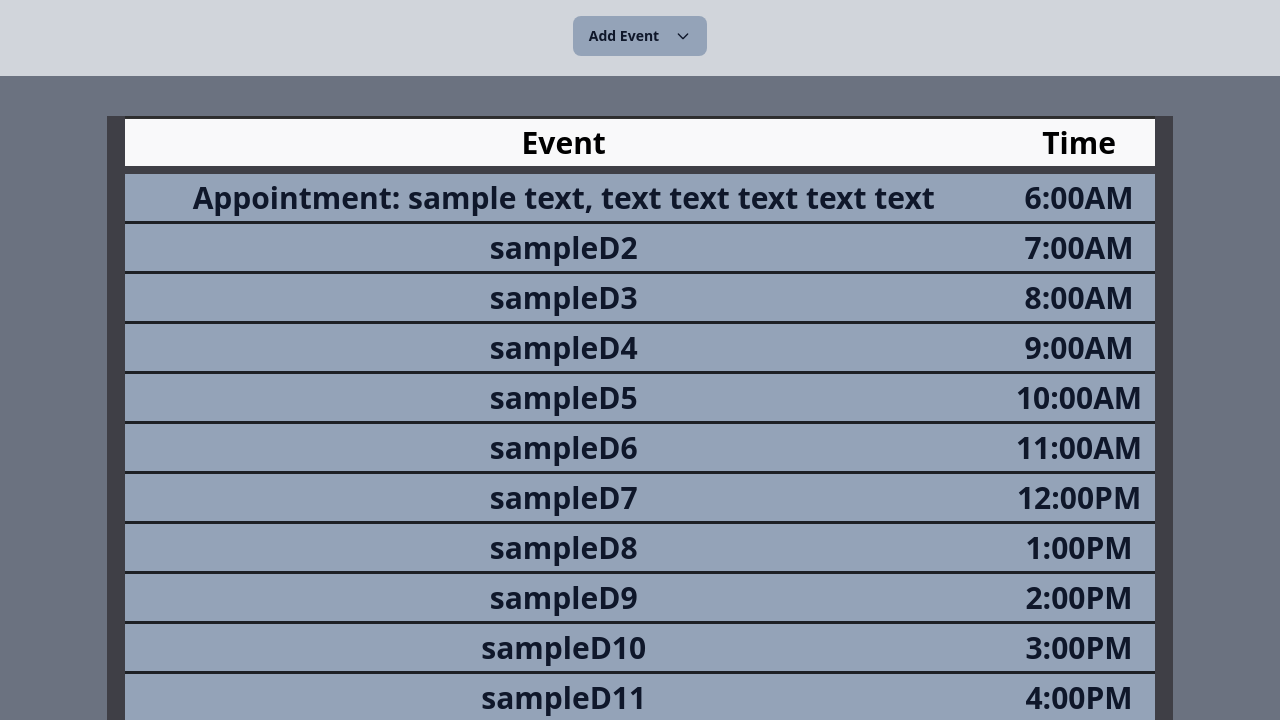
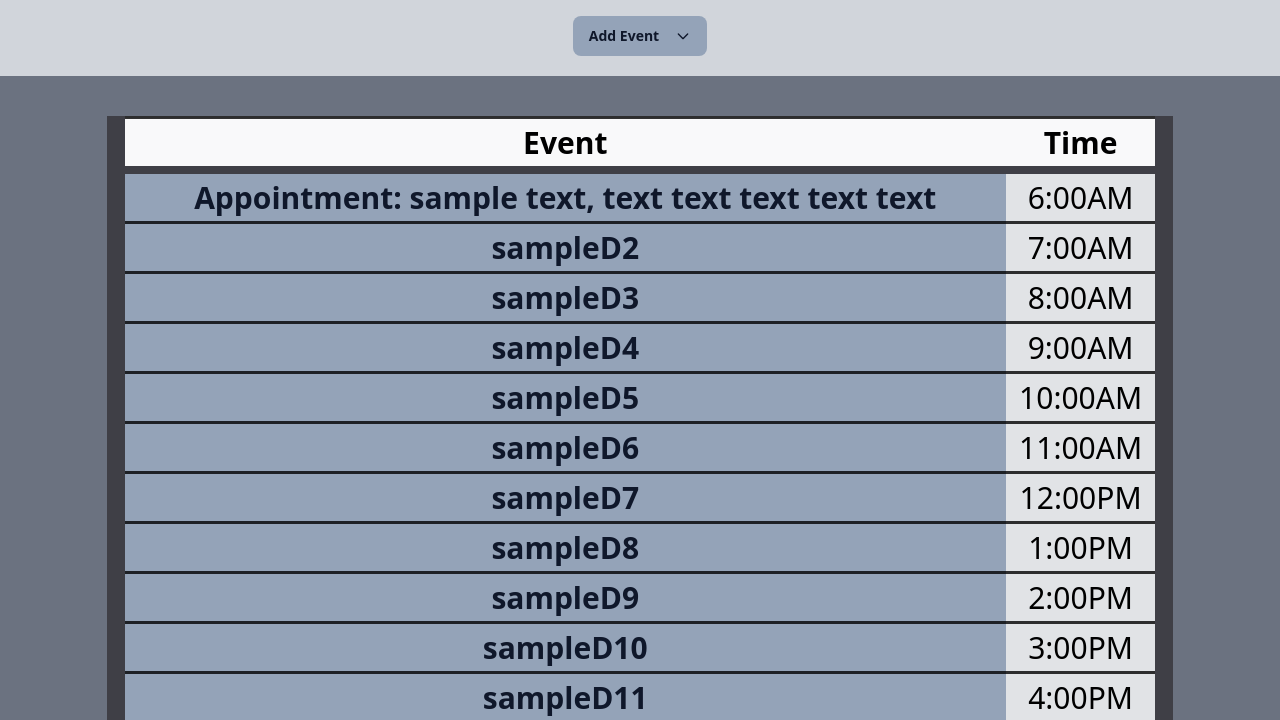
Before and after one commit to LimeRicky84/The-Plan, a plain HTML site: page today.html in a window 1280 px wide. Shown: the part 80-800 px from the top of the page. Drawn offline with nearby package versions, Linux system fonts and the light colour scheme.

Commit message:
most current

```diff
--- a/assets/style.css
+++ b/assets/style.css
@@ -61,13 +61,13 @@ tr {
 }
 
 
-td {
+.reactive {
     background-color: #94a3b8;
     color: #0f172a;
     font-weight: 600;
 }
 
-td:hover {
+.reactive:hover {
     background-color: #475569;
     color: #e2e8f0;
 }
--- a/today.html
+++ b/today.html
@@ -23,20 +23,20 @@
                     <form>
                         <div class="mb-6">
                         <label for="event" class="block mb-2 text-sm font-medium text-gray-900 dark:text-gray-300">Event</label>
-                        <input type="email" id="email" class="bg-gray-50 border border-gray-300 text-gray-900 text-sm rounded-lg focus:ring-blue-500 focus:border-blue-500 block w-full p-2.5 dark:bg-gray-700 dark:border-gray-600 dark:placeholder-gray-400 dark:text-white dark:focus:ring-blue-500 dark:focus:border-blue-500" placeholder="Event Description" required>
+                        <input type="text" id="event" class="bg-gray-50 border border-gray-300 text-gray-900 text-sm rounded-lg focus:ring-blue-500 focus:border-blue-500 block w-full p-2.5 dark:bg-gray-700 dark:border-gray-600 dark:placeholder-gray-400 dark:text-white dark:focus:ring-blue-500 dark:focus:border-blue-500" placeholder="Event Description">
                         </div>
                         <div class="flex justify-center">
                             <div class="timepicker relative form-floating mb-3 xl:w-96">
                             <input type="text"
                                 class="form-control block w-full px-3 py-1.5 text-base font-normal text-gray-700 bg-white bg-clip-padding border border-solid border-gray-300 rounded transition ease-in-out m-0 focus:text-gray-700 focus:bg-white focus:border-blue-600 focus:outline-none"
-                                placeholder="Select a time" />
+                                placeholder="Time" />
                             </div>
                         </div>
                         <div class="flex items-center justify-center">
                             <div class="datepicker relative form-floating mb-3 xl:w-96">
                             <input type="text"
                                 class="form-control block w-full px-3 py-1.5 text-base font-normal text-gray-700 bg-white bg-clip-padding border border-solid border-gray-300 rounded transition ease-in-out m-0 focus:text-gray-700 focus:bg-white focus:border-blue-600 focus:outline-none"
-                                placeholder="Select a date" />
+                                placeholder="Date" />
                             </div>
                         </div>
                         <div class="flex items-start mb-6">
@@ -58,52 +58,52 @@
                     <th>Time</th>
                 </tr>
                 <tr>
-                    <td>Appointment: sample text, text text text text text
+                    <td class="reactive">Appointment: sample text, text text text text text
                     </td>
                     <td>6:00AM</td>
                 </tr>
                 <tr>
-                    <td>sampleD2</td>
+                    <td class="reactive">sampleD2</td>
                     <td>7:00AM</td>
                 </tr>
                 <tr>
-                    <td>sampleD3</td>
+                    <td class="reactive">sampleD3</td>
                     <td>8:00AM</td>
                 </tr>
                 <tr>
-                    <td>sampleD4</td>
+                    <td class="reactive">sampleD4</td>
                     <td>9:00AM</td>
                 </tr>
                 <tr>
-                    <td>sampleD5</td>
+                    <td class="reactive">sampleD5</td>
                     <td>10:00AM</td>
                 </tr>
                 <tr>
-                    <td>sampleD6</td>
+                    <td class="reactive">sampleD6</td>
                     <td>11:00AM</td>
                 </tr>
                 <tr>
-                    <td>sampleD7</td>
+                    <td class="reactive">sampleD7</td>
                     <td>12:00PM</td>
                 </tr>
                 <tr>
-                    <td>sampleD8</td>
+                    <td class="reactive">sampleD8</td>
                     <td>1:00PM</td>
                 </tr>
                 <tr>
-                    <td>sampleD9</td>
+                    <td class="reactive">sampleD9</td>
                     <td>2:00PM</td>
                 </tr>
                 <tr>
-                    <td>sampleD10</td>
+                    <td class="reactive">sampleD10</td>
                     <td>3:00PM</td>
                 </tr>
                 <tr>
-                    <td>sampleD11</td>
+                    <td class="reactive">sampleD11</td>
                     <td>4:00PM</td>
                 </tr>
                 <tr>
-                    <td>sampleD12</td>
+                    <td class="reactive">sampleD12</td>
                     <td>5:00PM</td>
                 </tr>
             </table>
```
